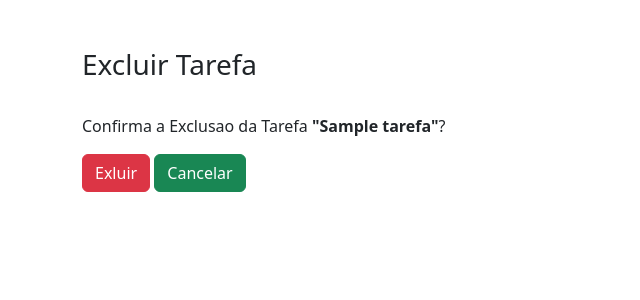
After one commit to luisribeiro1/python_crud, a Django app: page /excluir/1/ in a window 1280 px wide. The commit adds this page. Shown: the top 300 px of the page, without its empty margins (0-640 px from the left). Run offline with Django 5.2, Linux system fonts and the light colour scheme; tables that the repository leaves empty hold one stand-in row (values such as "Sample post").

Commit message:
28/08/2024 - conteudo das atividades

```diff
--- /dev/null
+++ b/projeto/app/templates/html/excluir_tarefa.html
@@ -0,0 +1,28 @@
+<!DOCTYPE html>
+<html>
+
+<head>
+    <link href="https://cdn.jsdelivr.net/npm/bootstrap@5.3.3/dist/css/bootstrap.min.css" rel="stylesheet"
+        integrity="sha384-QWTKZyjpPEjISv5WaRU9OFeRpok6YctnYmDr5pNlyT2bRjXh0JMhjY6hW+ALEwIH" crossorigin="anonymous">
+    <link rel="stylesheet" href="https://cdn.jsdelivr.net/npm/bootstrap-icons@1.11.3/font/bootstrap-icons.min.css">
+    <title>Lista de Tarefas</title>
+</head>
+
+<body>
+
+    <div class="container">
+
+        <div class="mt-5 mb-4 d-flex justify-content-between">
+            <h3>Excluir Tarefa</h3>
+        </div>
+
+        <p>Confirma a Exclusao da Tarefa <strong>"{{ tarefa.titulo }}"</strong>?</p>
+        <form method="post" action="">
+            {% csrf_token %}
+            <button type="submit" class="btn btn-danger">Exluir</button>
+            <a href="{% url 'rotaTarefas' %}" class="btn btn-success">Cancelar</a>
+        </form>
+
+    </div>
+</body>
+</html>
--- a/projeto/app/templates/html/listar_tarefas.html
+++ b/projeto/app/templates/html/listar_tarefas.html
@@ -37,8 +37,8 @@
                     <td>{{ linha.responsavel }}</td>
                     <td>{{ linha.status|yesno:"Ativo,Não Ativo" }}</td>
                     <td>
-                        <a href="#" class="me-3"><i class="bi bi-pencil-square"></i></a>
-                        <a href="#"><i class="bi bi-trash-fill text-danger"></i></a>
+                        <a href="{% url 'rotaEditarTarefa' linha.id_tarefa %}" class="me-3"><i class="bi bi-pencil-square"></i></a>
+                        <a href="{% url 'rotaExcluirTarefa' linha.id_tarefa %}"><i class="bi bi-trash-fill text-danger"></i></a>
                     </td>
                 </tr>
                 {% endfor %}
--- a/projeto/app/views.py
+++ b/projeto/app/views.py
@@ -1,9 +1,9 @@
-from django.shortcuts import render, redirect
+from django.shortcuts import render, redirect, get_object_or_404
 from .models import Tarefa
 from .forms import TarefaForm
 
 def listar_tarefas(request):
-    tarefas = Tarefa.objects.all()
+    tarefas = Tarefa.objects.all() .order_by('id_tarefa')
     return render(request, 'html/listar_tarefas.html', {'lista_tarefas': tarefas})
 
 def criar_tarefa(request):
@@ -16,3 +16,31 @@ def criar_tarefa(request):
         form = TarefaForm()
 
     return render(request, 'html/form_tarefa.html', {'form': form})
+
+# Esta view recebe o parametro "id" que foi definido na rota
+def editar_tarefa(request, id):
+
+    # Buscar a tarefa onde o id_tarefa seja igual ao parametro "id"
+    tarefa = get_object_or_404(Tarefa, id_tarefa=id)
+
+    if request.method == "POST":
+        form = TarefaForm(request.POST, instance=tarefa)
+        if form.is_valid():
+            form.save()
+            return redirect('rotaTarefas')
+    else:
+        form = TarefaForm(instance=tarefa)
+
+    return render(request, 'html/form_tarefa.html', {'form': form})
+
+
+def excluir_tarefa(request, id):
+
+    # Buscar a tarefa onde o id_tarefa seja igual ao parametro "id"
+    tarefa = get_object_or_404(Tarefa, id_tarefa=id)
+
+    if request.method == "POST":
+        tarefa.delete()
+        return redirect('rotaTarefas')
+
+    return render(request, 'html/excluir_tarefa.html', {'tarefa': tarefa})
--- a/projeto/projeto/urls.py
+++ b/projeto/projeto/urls.py
@@ -1,9 +1,10 @@
 from django.contrib import admin
 from django.urls import path
-from app.views import listar_tarefas, criar_tarefa
+from app.views import listar_tarefas, criar_tarefa, editar_tarefa, excluir_tarefa
 
 urlpatterns = [
     path('', listar_tarefas, name='rotaTarefas'),
     path('nova/', criar_tarefa, name='rotaNovaTarefa'),
-    # path('editar/', editar_tarefa, name='rotaEditarTarefa'),
+    path('editar/<int:id>/', editar_tarefa, name='rotaEditarTarefa'),
+    path('excluir/<int:id>/', excluir_tarefa, name='rotaExcluirTarefa'),
 ]
```
